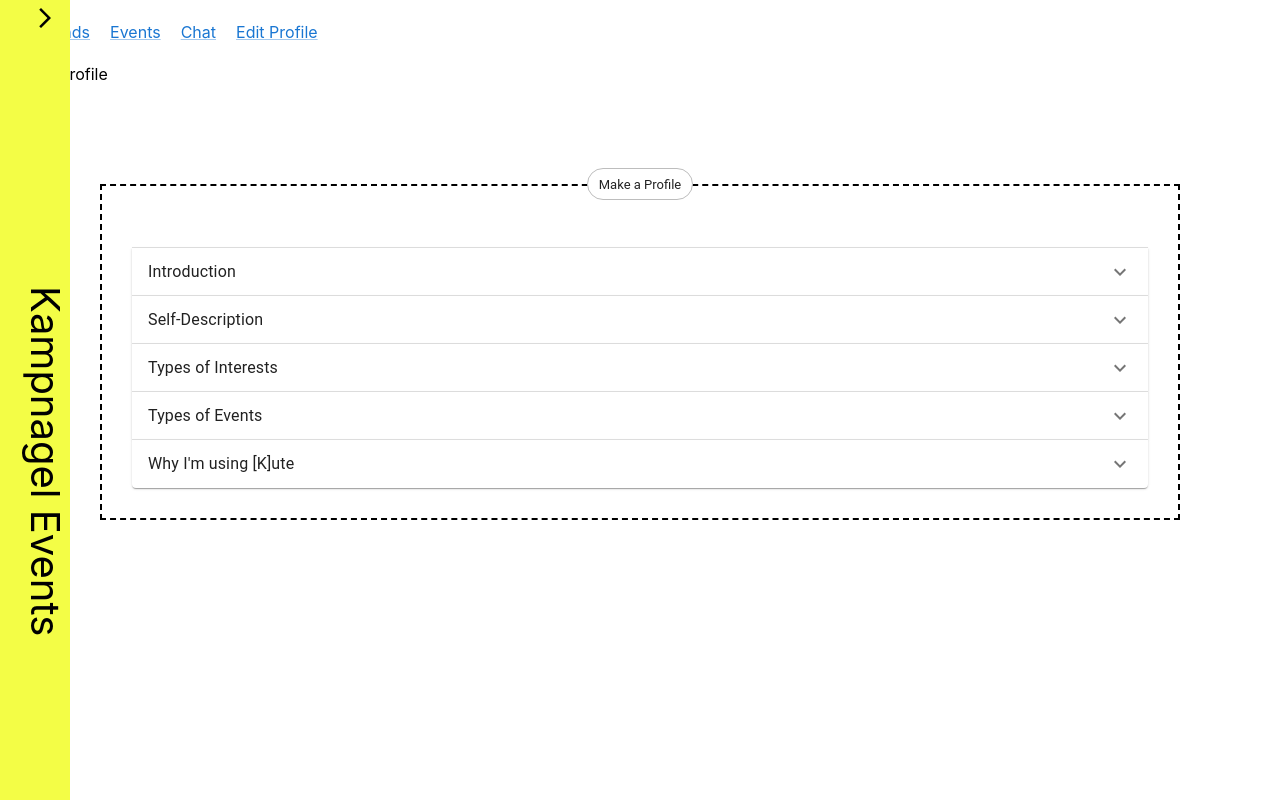
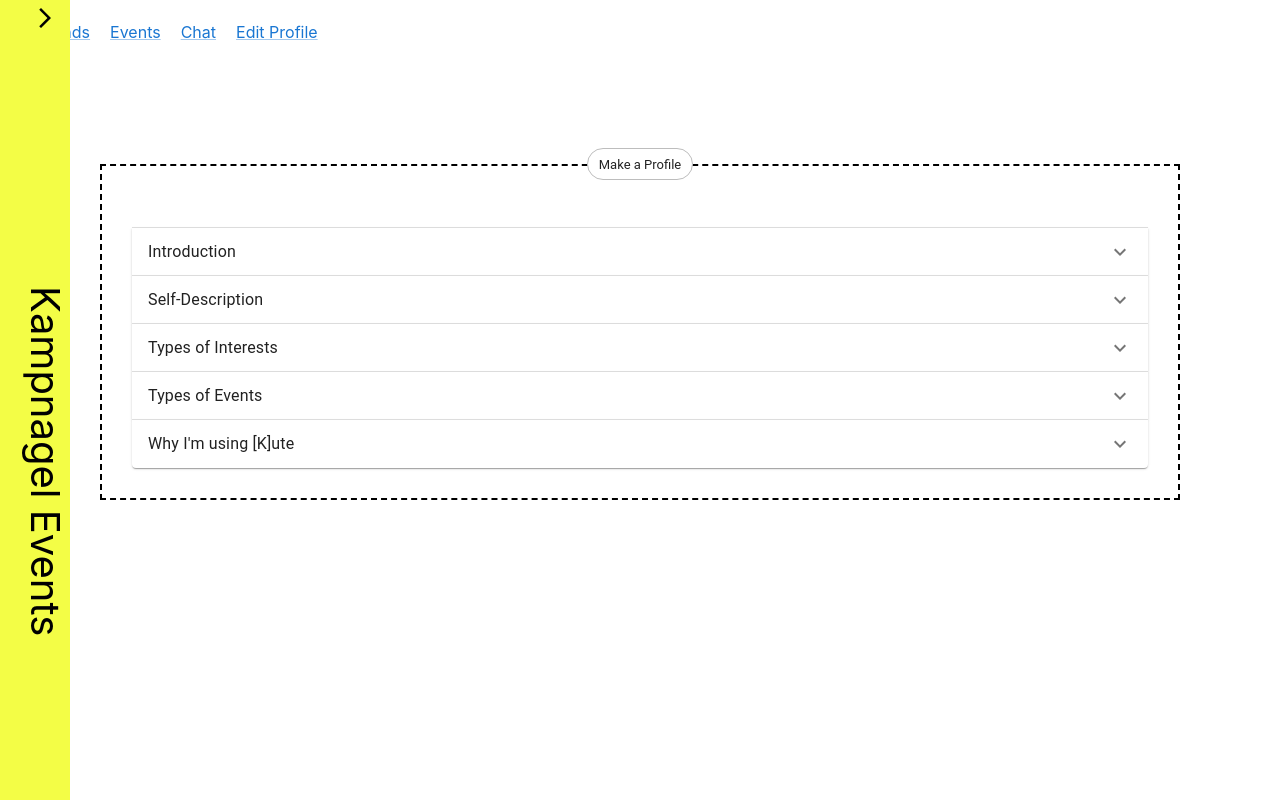
Before and after one commit to jielianglin/kampnagel-frontend, a React (Create React App) app in the folder kute-app/: page /profile in a window 1280 px wide. Built offline with nearby package versions, Linux system fonts and the light colour scheme.

Commit message:
implemented profile form header and styling

```diff
--- a/kute-app/src/pages/Profile.js
+++ b/kute-app/src/pages/Profile.js
@@ -4,7 +4,7 @@ import SimpleAccordian from "../components/profile/Profile-form.js"
 export default function Profile() {
     return (
         <div>
-            Make a Profile
+
             <SimpleAccordian />
             <br />
             <button> FINISH </button>
```
